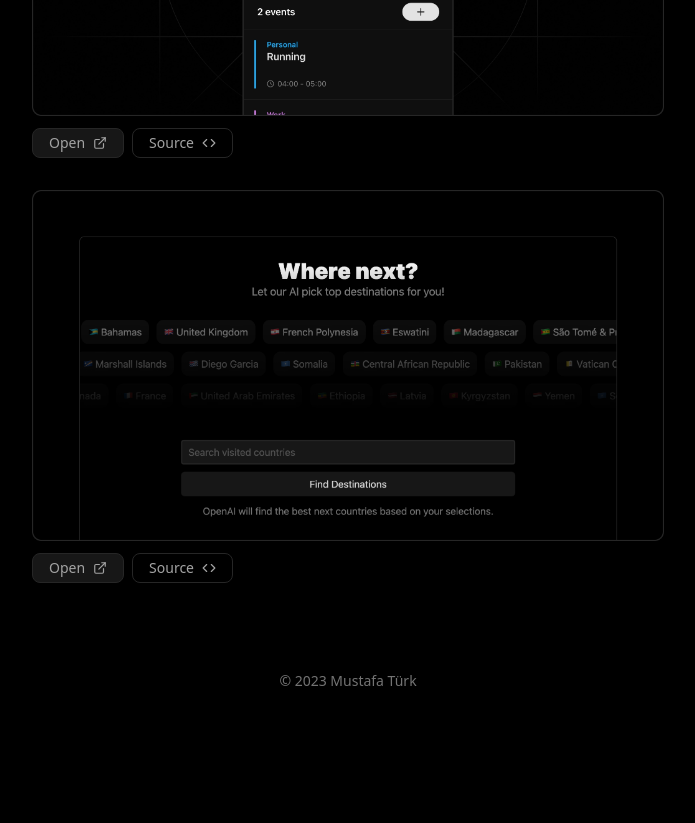
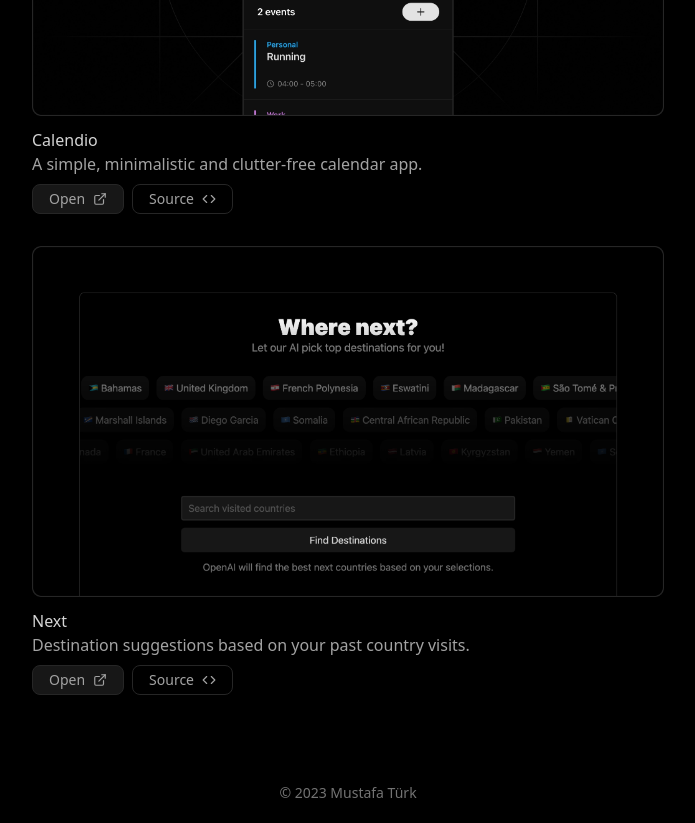
Before and after one commit to mustafa-turk/www, a Next.js app: page / in a window 1280 px wide. Shown: the part 720-1543 px from the top of the page, without its empty margins (292-987 px from the left). Before the commit the page ends 1431 px from the top, so only its background shows below. Built offline with nearby package versions, Linux system fonts and the light colour scheme; a web font is replaced by a local one.

Commit message:
fix images

```diff
--- a/src/components/common/header.js
+++ b/src/components/common/header.js
@@ -15,7 +15,7 @@ export default function Header() {
         </a>
 
         <a
-          href='https://www.linkedin.com/in/mustafa-t%C3%BCrk-92b363171/'
+          href='https://www.linkedin.com/in/mtafaturk/'
           target='_blank'
           rel='noreferrer'
         >
--- a/src/components/home/external-image.js
+++ b/src/components/home/external-image.js
@@ -3,7 +3,7 @@ import Image from "next/image";
 import Link from "components/common/link";
 import { CodeIcon, ExternalLink } from "components/common/icon";
 
-function ExternalImage({ sourceUrl, imgSrc, appUrl, isComingSoon }) {
+function ExternalImage({ sourceUrl, imgSrc, appUrl, title, description }) {
   return (
     <div className='mb-4'>
       <Link href={appUrl} target='_blank'>
@@ -15,16 +15,11 @@ function ExternalImage({ sourceUrl, imgSrc, appUrl, isComingSoon }) {
           className='mb-3'
         />
       </Link>
+      <div className='mb-2'>
+        <p className='text-neutral-300'>{title}</p>
+        <span>{description}</span>
+      </div>
       <div className='flex gap-2'>
-        {isComingSoon ? (
-          <button
-            disabled
-            className='border border-neutral-800 rounded-lg text-neutral-400 flex justify-center items-center px-4 text-sm py-1'
-          >
-            <span>Coming Soon</span>
-          </button>
-        ) : (
-          <>
         <Link href={appUrl} target='_blank'>
           <button className='border border-neutral-800 hover:bg-neutral-800 transition bg-neutral-900 rounded-lg text-neutral-400 flex justify-center items-center px-4 py-1 gap-2 text-sm'>
             <span>Open</span>
@@ -39,8 +34,6 @@ function ExternalImage({ sourceUrl, imgSrc, appUrl, isComingSoon }) {
             </button>
           </Link>
         )}
-          </>
-        )}
       </div>
     </div>
   );
--- a/src/pages/index.js
+++ b/src/pages/index.js
@@ -61,11 +61,15 @@ export default function HomePage() {
               appUrl='https://apps.apple.com/be/app/calendio/id6447790237'
               imgSrc='/today.webp'
               sourceUrl='https://github.com/mustafa-turk/today'
+              title='Calendio'
+              description='A simple, minimalistic and clutter-free calendar app.'
             />
             <ExternalImage
               appUrl='https://wherenext.app'
               imgSrc='/where-to-go.webp'
               sourceUrl='https://github.com/mustafa-turk/where-next'
+              title='Next'
+              description='Destination suggestions based on your past country visits.'
             />
           </Section.Body>
         </Section>
```
Also changed, not shown: public/better-hn.webp (deleted). Lines whose indentation alone changed are shown as unchanged.
